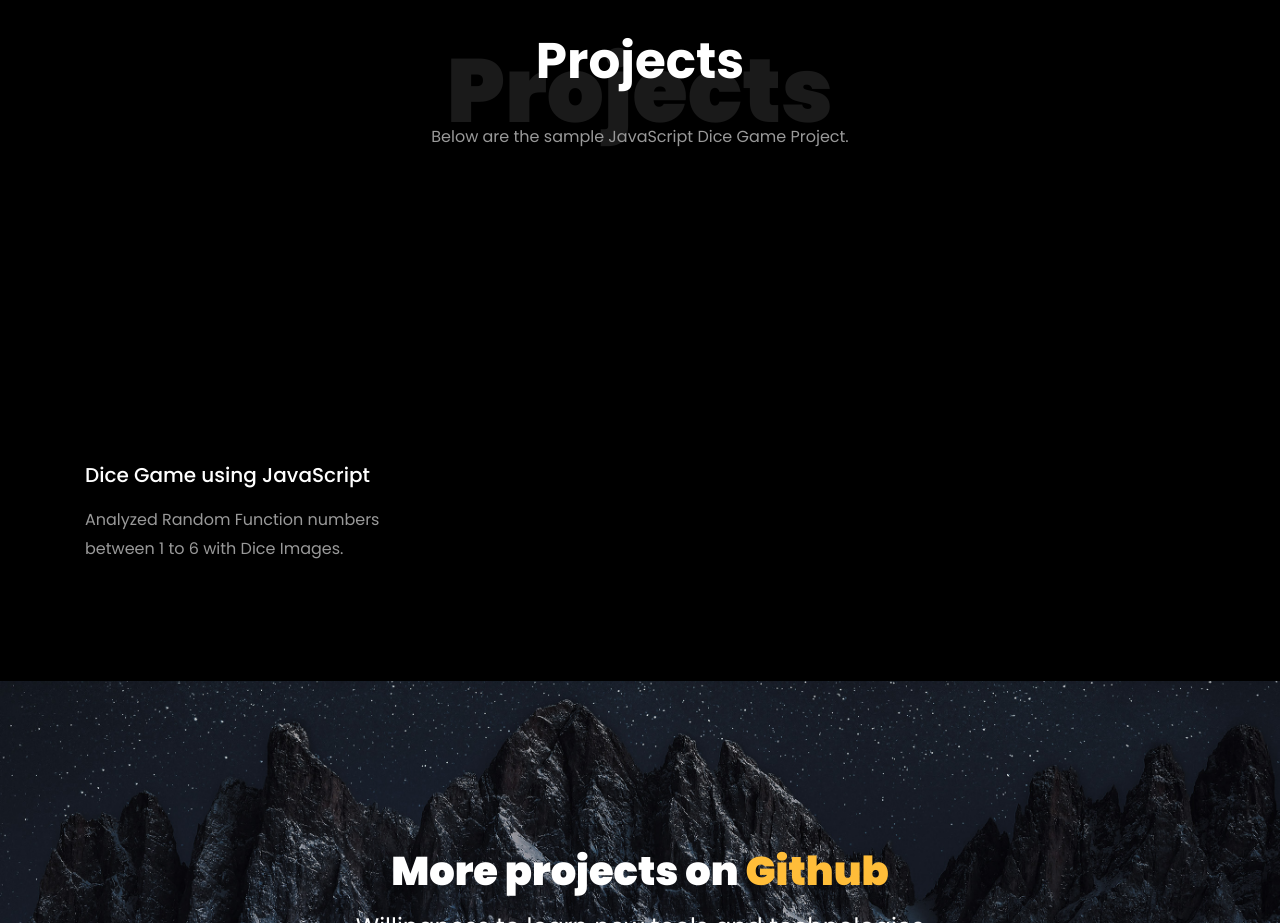
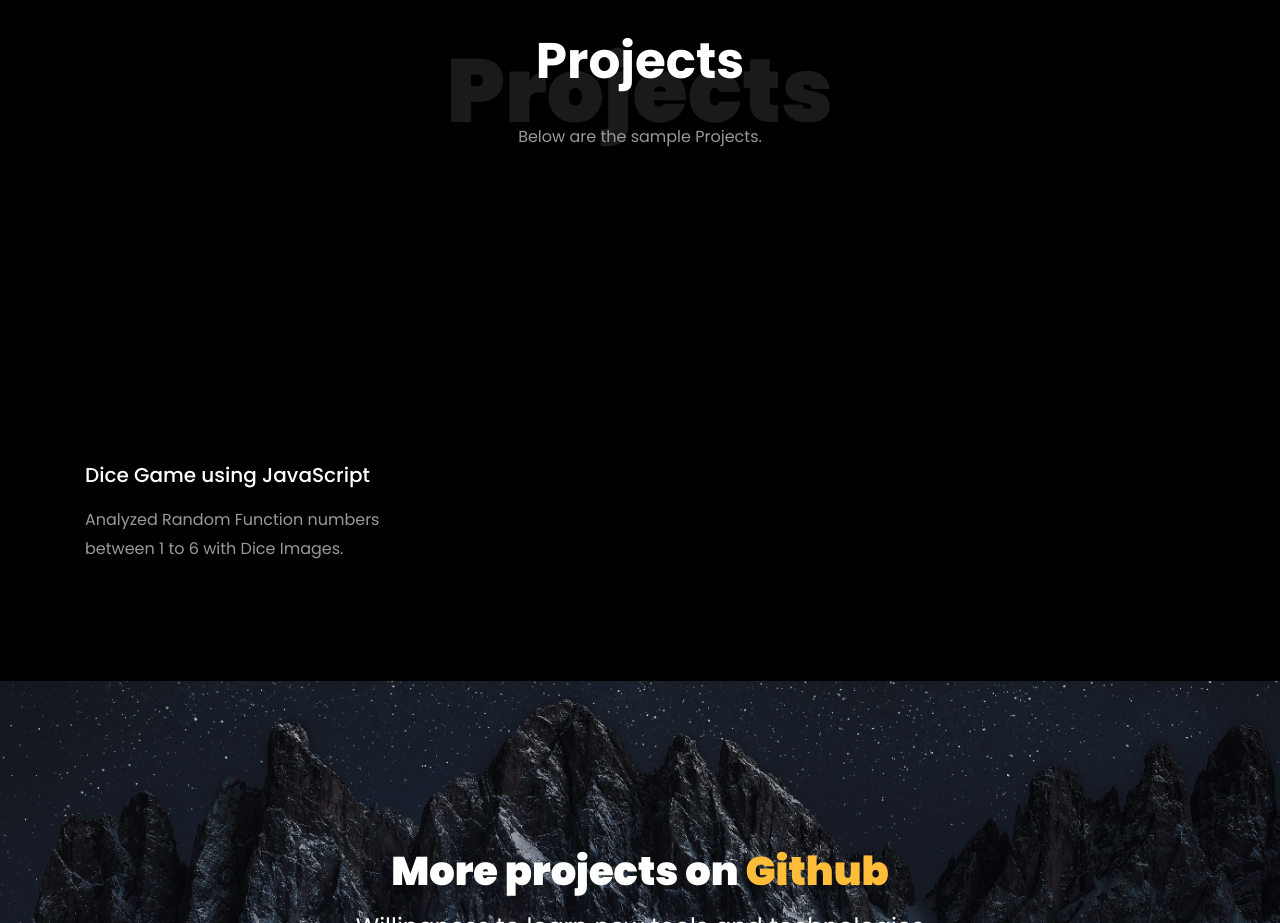
Before and after one commit to suraj6854/suraj6854.github.io, a plain HTML site: page index.html in a window 1280 px wide. Shown: the part 2880-3803 px from the top of the page. Drawn offline with Linux system fonts and the light colour scheme; files whose address does not match are found by name.

Commit message:
Update index.html

```diff
--- a/index.html
+++ b/index.html
@@ -390,7 +390,7 @@
           <div class="col-md-7 heading-section text-center ftco-animate">
             <h1 class="big big-2">Projects</h1>
             <h2 class="mb-4">Projects</h2>
-            <p>Below are the sample JavaScript Dice Game Project.</p>
+            <p>Below are the sample Projects.</p>
           </div>
         </div>
         <div class="row d-flex">
```
